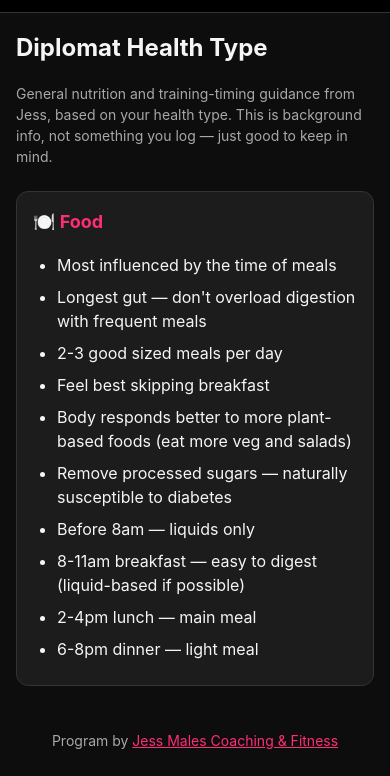
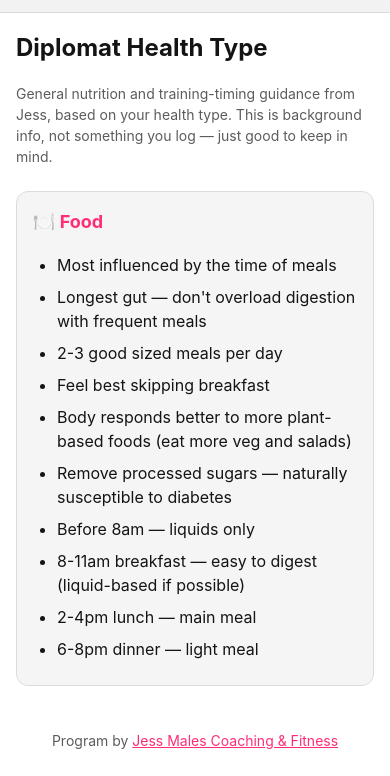
Before and after one commit to julianleitch82-droid/malestrom, a plain HTML site: page info.html in a window 390 px wide. Shown: the part 68-844 px from the top of the page. Drawn offline with Linux system fonts and the light colour scheme.

Commit message:
Gym-testing fixes: wider weight input, system light/dark theme
- Weight input now gets more flex-grow (1.5 vs 1) than reps/L/R inputs
  so decimal values like "22.5" aren't cramped while typing.
- App now follows the phone/browser's light/dark setting live via
  prefers-color-scheme instead of being locked to dark mode — same
  CSS variable names, light-appropriate values swapped in under a
  media query, plus matching theme-color meta tags for the browser
  chrome. Brand pink accent stays constant across both themes.

Co-Authored-By: Claude Sonnet 5 <noreply@anthropic.com>

```diff
--- a/app.js
+++ b/app.js
@@ -750,7 +750,7 @@ function renderActiveSetInputs(exercise) {
 
     const lastWeight = getLastWeightForExercise(currentDay, exercise.id) ?? exercise.startWeight ?? 0;
     const weightInput = `
-        <div class="input-group">
+        <div class="input-group input-group-weight">
             <label>Weight (${exercise.unit})</label>
             <input type="number" id="active-weight" placeholder="${lastWeight}" step="0.5" inputmode="decimal">
         </div>
--- a/info.html
+++ b/info.html
@@ -4,7 +4,8 @@
     <meta charset="UTF-8">
     <meta name="viewport" content="width=device-width, initial-scale=1.0">
     <meta name="description" content="Malestrom - Nutrition & Training Info">
-    <meta name="theme-color" content="#0d0d0d">
+    <meta name="theme-color" content="#0d0d0d" media="(prefers-color-scheme: dark)">
+    <meta name="theme-color" content="#ffffff" media="(prefers-color-scheme: light)">
     <title>Malestrom - Info</title>
 
     <link rel="manifest" href="manifest.json">
--- a/style.css
+++ b/style.css
@@ -56,6 +56,24 @@
     /* Touch targets (minimum 48px height/width) */
     --touch-target-height: 48px;
     --touch-target-padding: 12px 16px;
+}
+
+/* Light mode — same variable names, light-appropriate values. Browsers
+   re-evaluate this media query live, so the app follows the system/browser
+   color-scheme setting in real time with no JS needed. Brand pink accent
+   stays constant across both themes. */
+@media (prefers-color-scheme: light) {
+    :root {
+        --bg-dark: #ffffff;
+        --bg-darker: #f2f2f2;
+        --bg-card: #f5f5f5;
+        --text-light: #141414;
+        --text-muted: #5c5c5c;
+        --accent-info: #0b57d0;
+        --accent-success: #2e7d32;
+        --accent-warning: #b26a00;
+        --border-color: #dcdcdc;
+    }
 }
 
 /* ===================================================================
@@ -446,6 +464,11 @@ body,
 
 .input-group {
     flex: 1;
+}
+
+/* Weight needs more room than reps for comfortable typing (e.g. "22.5") */
+.input-group-weight {
+    flex: 1.5;
 }
 
 .input-group label {
```
Also changed, not shown: history.html (+2 -1 lines), index.html (+2 -1 lines), workout.html (+2 -1 lines), 1 other file.
